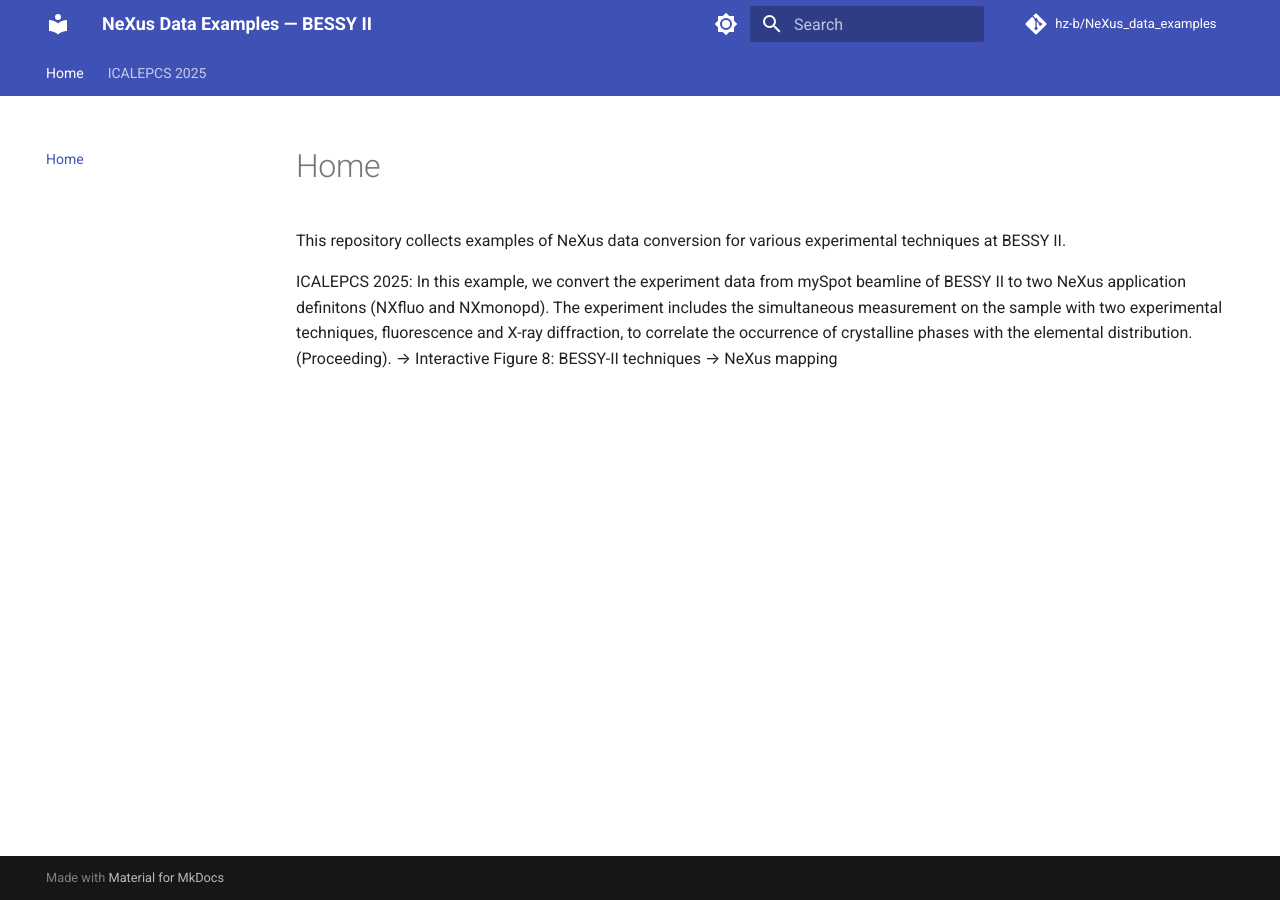
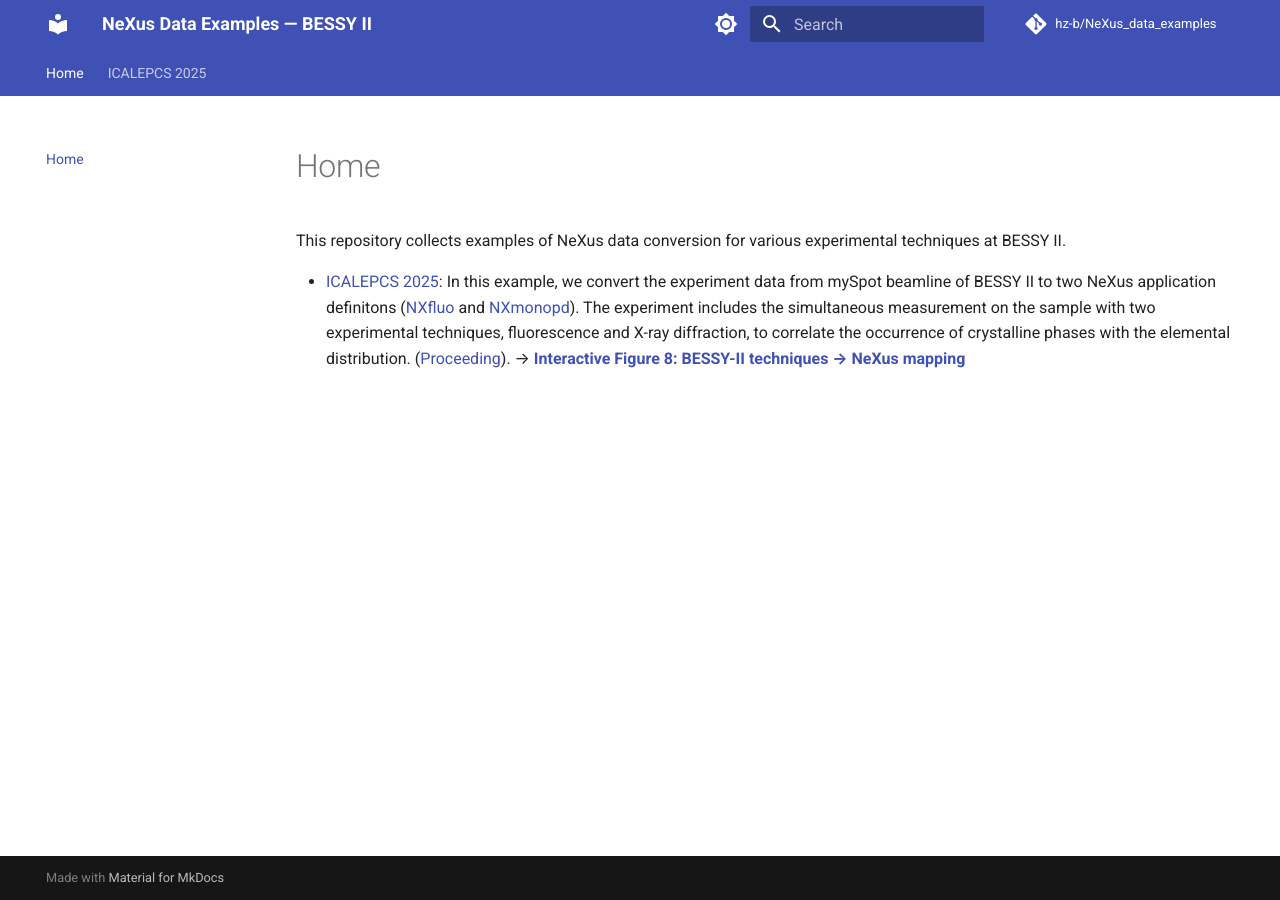
Before and after one commit to hz-b/NeXus_data_examples, an MkDocs documentation site: the page built from docs/index.md, in a window 1280 px wide. Built offline with MkDocs 1.6.1 and Material for MkDocs 9.7.7, drawn with Linux system fonts in a browser that asks for light colours; comment, search, counter and statistics services are not loaded; part of the change alters nothing that is shown.

```diff
--- a/docs/index.md
+++ b/docs/index.md
@@ -1,3 +1,3 @@
 This repository collects examples of NeXus data conversion for various experimental techniques at BESSY II.
 
-ICALEPCS 2025: In this example, we convert the experiment data from mySpot beamline of BESSY II to two NeXus application definitons (NXfluo and NXmonopd). The experiment includes the simultaneous measurement on the sample with two experimental techniques, fluorescence and X-ray diffraction, to correlate the occurrence of crystalline phases with the elemental distribution. (Proceeding). → Interactive Figure 8: BESSY-II techniques → NeXus mapping
+- [ICALEPCS 2025](https://github.com/hz-b/NeXus_data_examples/tree/main/2025_ICALEPCS): In this example, we convert the experiment data from mySpot beamline of BESSY II to two NeXus application definitons ([NXfluo](https://manual.nexusformat.org/classes/applications/NXfluo.html) and [NXmonopd](https://manual.nexusformat.org/classes/applications/NXmonopd.html)). The experiment includes the simultaneous measurement on the sample with two experimental techniques, fluorescence and X-ray diffraction, to correlate the occurrence of crystalline phases with the elemental distribution. ([Proceeding](https://proceedings.jacow.org/icalepcs2025/doi/jacow-icalepcs2025-tupd111/)). → [**Interactive Figure 8: BESSY-II techniques → NeXus mapping**](https://hz-b.github.io/NeXus_data_examples/2025_ICALEPCS/interactive-figures)
```
